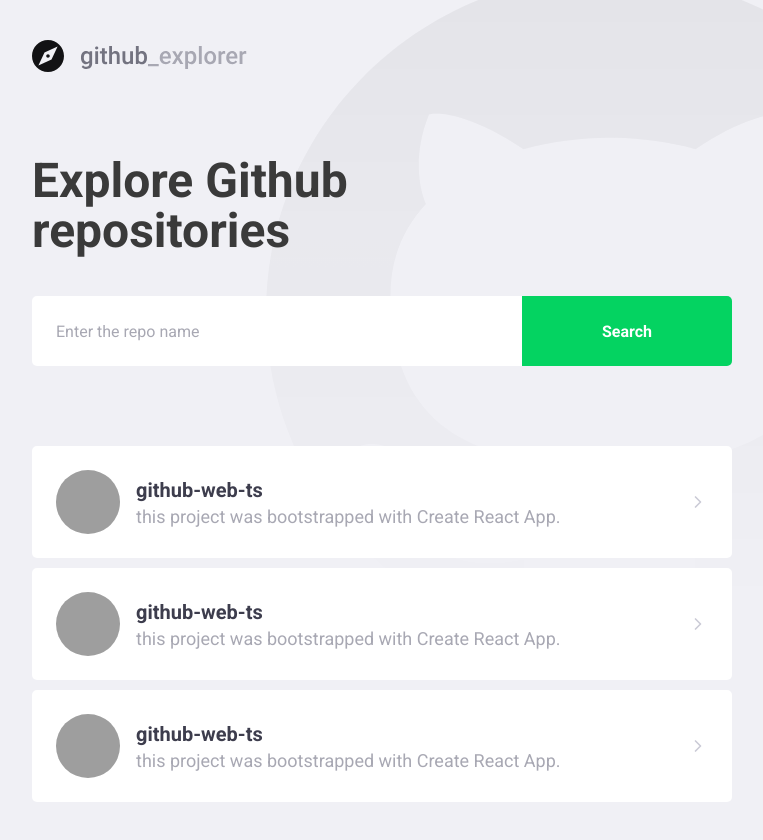
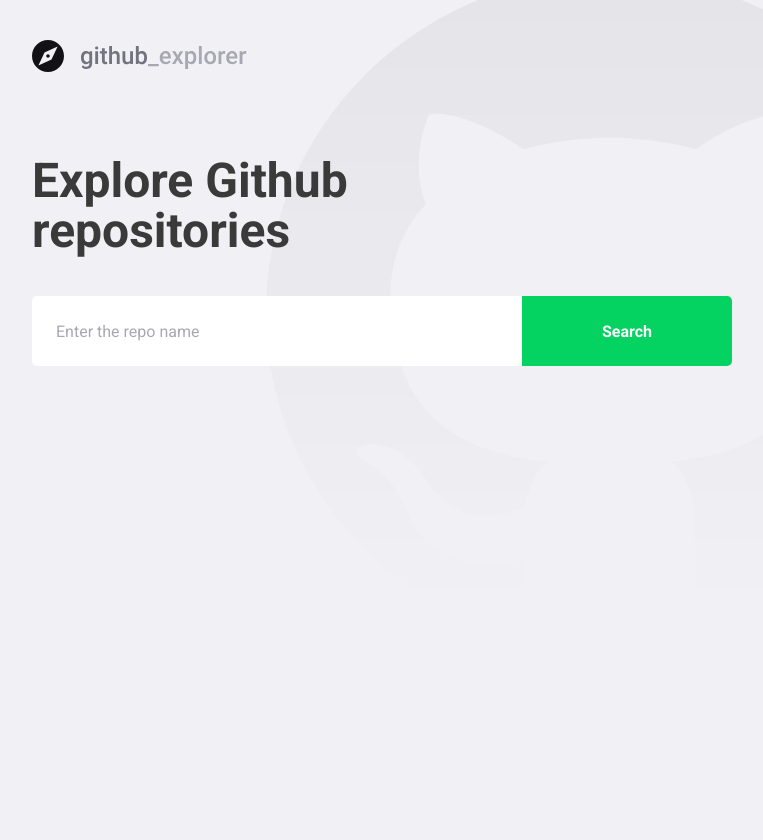
Before and after one commit to arenac/github-web-ts, a React (Create React App) app: page / in a window 1280 px wide. Shown: the whole page, without its empty margins (148-911 px from the left). After the commit the page ends 800 px from the top, so only its background shows below. Built offline with nearby package versions, Linux system fonts and the light colour scheme; grey boxes are pictures that could not be loaded.

Commit message:
fetch data from api

```diff
--- a/package.json
+++ b/package.json
@@ -10,6 +10,7 @@
     "@types/node": "^12.0.0",
     "@types/react": "^16.9.0",
     "@types/react-dom": "^16.9.0",
+    "axios": "^0.19.2",
     "polished": "^3.5.2",
     "react": "^16.13.1",
     "react-dom": "^16.13.1",
--- a/src/pages/Dashboard/index.tsx
+++ b/src/pages/Dashboard/index.tsx
@@ -1,54 +1,61 @@
-import React from 'react';
+import React, { useState, FormEvent } from 'react';
 import { FiChevronRight } from 'react-icons/fi';
+import api from '../../services/api';
 
 import logoImage from '../../assets/logo.svg';
 
 import { Title, Form, Reposiories } from './styles';
 
+interface Repository {
+  full_name: string;
+  description: string;
+  owner: {
+    login: string;
+    avatar_url: string;
+  }
+}
+
 const Dashboard: React.FC = () => {
+  const [reposistories, setRepositories] = useState<Repository[]>([]);
+  const [newRepo, setNewRepo] = useState('');
+
+  async function handleAddRepository(event: FormEvent<HTMLFormElement>): Promise<void> {
+    event.preventDefault();
+    const response = await api.get<Repository>(`repos/${newRepo}`);
+
+    const repository = response.data;
+
+    setRepositories([...reposistories, repository]);
+    setNewRepo('');
+  };
+
   return (
     <>
       <img src={logoImage} alt="Github Explorer" />
       <Title>Explore Github repositories</Title>
 
-      <Form action="">
-        <input placeholder="Enter the repo name" />
+      <Form onSubmit={handleAddRepository}>
+        <input
+          value={newRepo}
+          onChange={(e) => setNewRepo(e.target.value)}
+          placeholder="Enter the repo name"
+        />
         <button type="submit">Search</button>
       </Form>
       <Reposiories>
-        <a href="/">
+        {reposistories.map(repository => (
+          <a key={repository.full_name} href="/">
           <img
-            src="https://avatars3.githubusercontent.com/u/2737134?s=460&u=48ab411bf8f3dcb74a3dfa57110ec92762c0b578&v=4"
-            alt="nilo"
+            src={repository.owner.avatar_url}
+            alt={repository.owner.login}
           />
           <div>
-            <strong>github-web-ts</strong>
-            <p>this project was bootstrapped with Create React App.</p>
+            <strong>{repository.full_name}</strong>
+            <p>{repository.description}</p>
           </div>
           <FiChevronRight size={20} />
         </a>
-        <a href="/">
-          <img
-            src="https://avatars3.githubusercontent.com/u/2737134?s=460&u=48ab411bf8f3dcb74a3dfa57110ec92762c0b578&v=4"
-            alt="nilo"
-          />
-          <div>
-            <strong>github-web-ts</strong>
-            <p>this project was bootstrapped with Create React App.</p>
-          </div>
-          <FiChevronRight size={20} />
-        </a>
-        <a href="/">
-          <img
-            src="https://avatars3.githubusercontent.com/u/2737134?s=460&u=48ab411bf8f3dcb74a3dfa57110ec92762c0b578&v=4"
-            alt="nilo"
-          />
-          <div>
-            <strong>github-web-ts</strong>
-            <p>this project was bootstrapped with Create React App.</p>
-          </div>
-          <FiChevronRight size={20} />
-        </a>
+        ))}
       </Reposiories>
     </>
   );
--- a/src/pages/Dashboard/styles.ts
+++ b/src/pages/Dashboard/styles.ts
@@ -76,7 +76,8 @@
     }
 
     div {
-      margin-left: 16px;
+      margin: 0 10px;
+      flex: 1
 
       strong {
         font-size: 20px;
--- /dev/null
+++ b/src/services/api.ts
@@ -0,0 +1,7 @@
+import axios from 'axios';
+
+const api = axios.create({
+  baseURL: 'https://api.github.com/',
+});
+
+export default api;
```
Also changed, not shown: .eslintrc.json, 1 other file (tests, documents, lock files or other folders).
